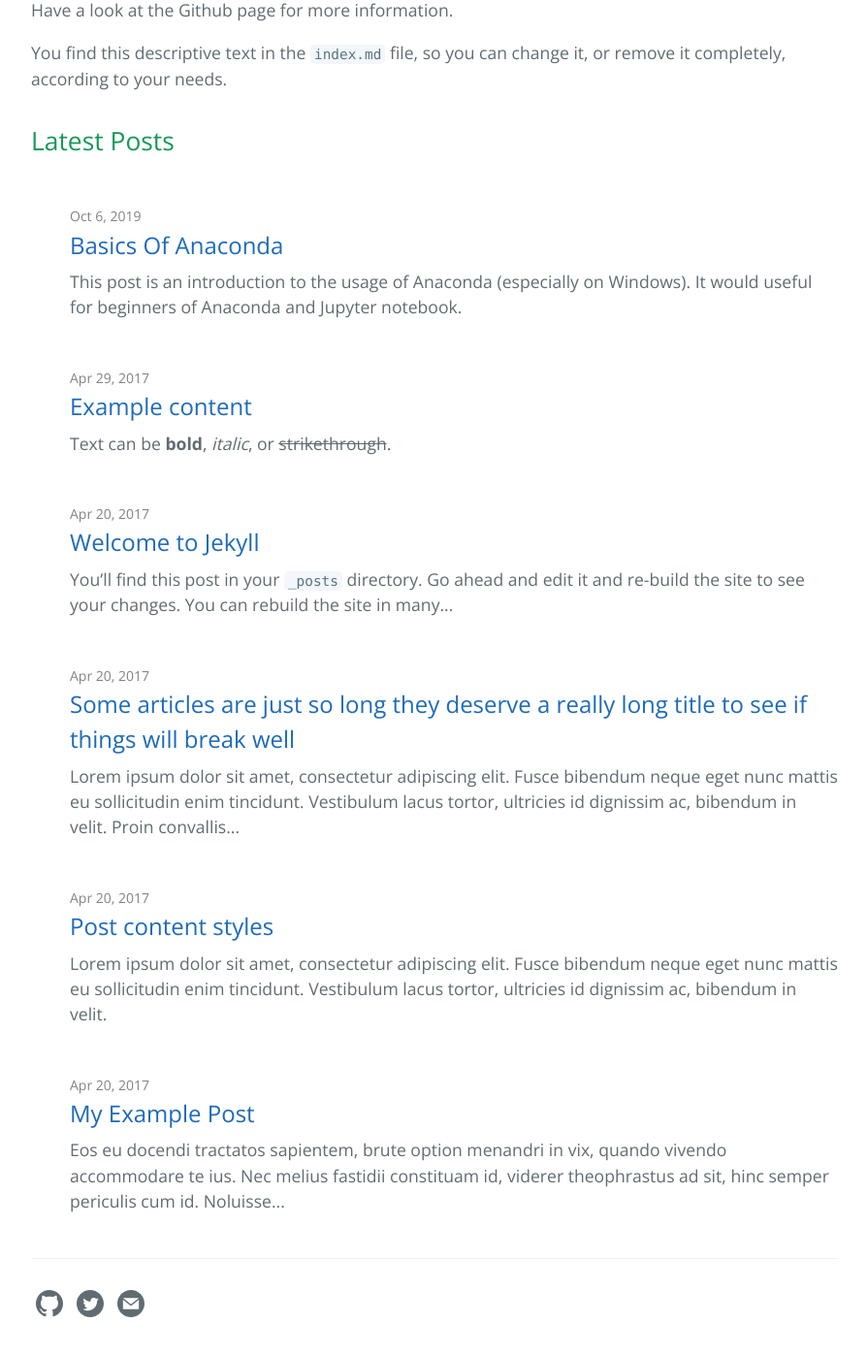
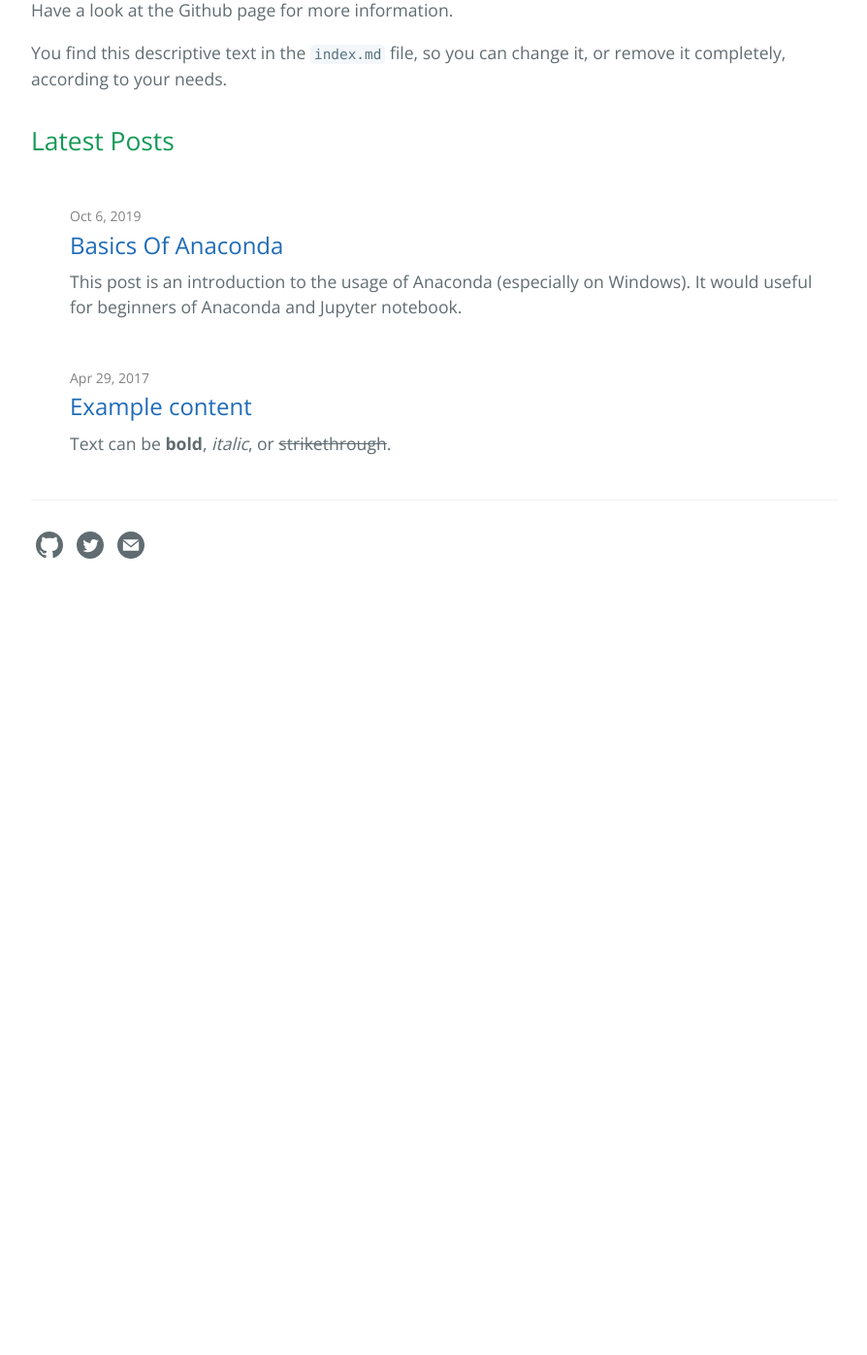
Before and after one commit to huanfachen/huanfac.github.io, a Jekyll site: the page built from index.md, in a window 1280 px wide and 1400 px high, scrolled down 630 px. Shown: the top 1397 px of the window at 97% size, without its empty margins (192-1086 px from the left). Built offline with Jekyll 4.4.1, drawn with Linux system fonts in a browser that asks for light colours; after the commit the page ends 1260 px from its top, so only the background shows below that.

Commit message:
Delete old md files

````diff
--- a/_posts/2017-04-20-my-example-post.md
+++ /dev/null
@@ -1,12 +0,0 @@
----
-layout: post
----
-
-Eos eu docendi tractatos sapientem, brute option menandri in vix, quando vivendo accommodare te ius. Nec melius fastidii constituam id, viderer theophrastus ad sit, hinc semper periculis cum id. Noluisse postulant assentior est in, no choro sadipscing repudiandae vix. Vis in euismod delenit dignissim. Ex quod nostrum sit, suas decore animal id ius, nobis solet detracto quo te.
-
-{% comment %}
-Might you have an include in your theme? Why not try it here!
-{% include my-themes-great-include.html %}
-{% endcomment %}
-
-No laudem altera adolescens has, volumus lucilius eum no. Eam ei nulla audiam efficiantur. Suas affert per no, ei tale nibh sea. Sea ne magna harum, in denique scriptorem sea, cetero alienum tibique ei eos. Labores persequeris referrentur eos ei.
--- a/_posts/2017-04-20-post-content-styles.md
+++ /dev/null
@@ -1,90 +0,0 @@
----
-layout: post
-title: "Post content styles"
-tagline: "This post demonstrates post content styles"
-categories: junk
-image: /thumbnail-mobile.png
-author: "Bart Simpson"
-meta: "Springfield"
----
-
-Lorem ipsum dolor sit amet, consectetur adipiscing elit. Fusce bibendum neque eget nunc mattis eu sollicitudin enim tincidunt. Vestibulum lacus tortor, ultricies id dignissim ac, bibendum in velit.
-
-## Some great heading (h2)
-
-Proin convallis mi ac felis pharetra aliquam. Curabitur dignissim accumsan rutrum. In arcu magna, aliquet vel pretium et, molestie et arcu.
-
-Mauris lobortis nulla et felis ullamcorper bibendum. Phasellus et hendrerit mauris. Proin eget nibh a massa vestibulum pretium. Suspendisse eu nisl a ante aliquet bibendum quis a nunc. Praesent varius interdum vehicula. Aenean risus libero, placerat at vestibulum eget, ultricies eu enim. Praesent nulla tortor, malesuada adipiscing adipiscing sollicitudin, adipiscing eget est.
-
-## Another great heading (h2)
-
-Lorem ipsum dolor sit amet, consectetur adipiscing elit. Fusce bibendum neque eget nunc mattis eu sollicitudin enim tincidunt. Vestibulum lacus tortor, ultricies id dignissim ac, bibendum in velit.
-
-### Some great subheading (h3)
-
-Proin convallis mi ac felis pharetra aliquam. Curabitur dignissim accumsan rutrum. In arcu magna, aliquet vel pretium et, molestie et arcu. Mauris lobortis nulla et felis ullamcorper bibendum.
-
-Phasellus et hendrerit mauris. Proin eget nibh a massa vestibulum pretium. Suspendisse eu nisl a ante aliquet bibendum quis a nunc.
-
-### Some great subheading (h3)
-
-Praesent varius interdum vehicula. Aenean risus libero, placerat at vestibulum eget, ultricies eu enim. Praesent nulla tortor, malesuada adipiscing adipiscing sollicitudin, adipiscing eget est.
-
-> This quote will change your life. It will reveal the secrets of the universe, and all the wonders of humanity. Don't misuse it.
-
-Lorem ipsum dolor sit amet, consectetur adipiscing elit. Fusce bibendum neque eget nunc mattis eu sollicitudin enim tincidunt.
-
-### Some great subheading (h3)
-
-Vestibulum lacus tortor, ultricies id dignissim ac, bibendum in velit. Proin convallis mi ac felis pharetra aliquam. Curabitur dignissim accumsan rutrum.
-
-```html
-<html>
-  <head>
-  </head>
-  <body>
-    <p>Hello, World!</p>
-  </body>
-</html>
-```
-
-
-In arcu magna, aliquet vel pretium et, molestie et arcu. Mauris lobortis nulla et felis ullamcorper bibendum. Phasellus et hendrerit mauris.
-
-#### You might want a sub-subheading (h4)
-
-In arcu magna, aliquet vel pretium et, molestie et arcu. Mauris lobortis nulla et felis ullamcorper bibendum. Phasellus et hendrerit mauris.
-
-In arcu magna, aliquet vel pretium et, molestie et arcu. Mauris lobortis nulla et felis ullamcorper bibendum. Phasellus et hendrerit mauris.
-
-#### But it's probably overkill (h4)
-
-In arcu magna, aliquet vel pretium et, molestie et arcu. Mauris lobortis nulla et felis ullamcorper bibendum. Phasellus et hendrerit mauris.
-
-### Oh hai, an unordered list!!
-
-In arcu magna, aliquet vel pretium et, molestie et arcu. Mauris lobortis nulla et felis ullamcorper bibendum. Phasellus et hendrerit mauris.
-
-- First item, yo
-- Second item, dawg
-- Third item, what what?!
-- Fourth item, fo sheezy my neezy
-
-### Oh hai, an ordered list!!
-
-In arcu magna, aliquet vel pretium et, molestie et arcu. Mauris lobortis nulla et felis ullamcorper bibendum. Phasellus et hendrerit mauris.
-
-1. First item, yo
-2. Second item, dawg
-3. Third item, what what?!
-4. Fourth item, fo sheezy my neezy
-
-
-
-## Headings are cool! (h2)
-
-Proin eget nibh a massa vestibulum pretium. Suspendisse eu nisl a ante aliquet bibendum quis a nunc. Praesent varius interdum vehicula. Aenean risus libero, placerat at vestibulum eget, ultricies eu enim. Praesent nulla tortor, malesuada adipiscing adipiscing sollicitudin, adipiscing eget est.
-
-Praesent nulla tortor, malesuada adipiscing adipiscing sollicitudin, adipiscing eget est.
-
-Proin eget nibh a massa vestibulum pretium. Suspendisse eu nisl a ante aliquet bibendum quis a nunc.
--- a/_posts/2017-04-20-super-long-article.md
+++ /dev/null
@@ -1,11 +0,0 @@
----
-layout: post
-title: "Some articles are just so long they deserve a really long title to see if things will break well"
-categories: misc
----
-
-Lorem ipsum dolor sit amet, consectetur adipiscing elit. Fusce bibendum neque eget nunc mattis eu sollicitudin enim tincidunt. Vestibulum lacus tortor, ultricies id dignissim ac, bibendum in velit. Proin convallis mi ac felis pharetra aliquam. Curabitur dignissim accumsan rutrum. In arcu magna, aliquet vel pretium et, molestie et arcu. Mauris lobortis nulla et felis ullamcorper bibendum. Phasellus et hendrerit mauris. Proin eget nibh a massa vestibulum pretium. Suspendisse eu nisl a ante aliquet bibendum quis a nunc. Praesent varius interdum vehicula. Aenean risus libero, placerat at vestibulum eget, ultricies eu enim. Praesent nulla tortor, malesuada adipiscing adipiscing sollicitudin, adipiscing eget est.
-
-Lorem ipsum dolor sit amet, consectetur adipiscing elit. Fusce bibendum neque eget nunc mattis eu sollicitudin enim tincidunt. Vestibulum lacus tortor, ultricies id dignissim ac, bibendum in velit. Proin convallis mi ac felis pharetra aliquam. Curabitur dignissim accumsan rutrum. In arcu magna, aliquet vel pretium et, molestie et arcu. Mauris lobortis nulla et felis ullamcorper bibendum. Phasellus et hendrerit mauris. Proin eget nibh a massa vestibulum pretium. Suspendisse eu nisl a ante aliquet bibendum quis a nunc. Praesent varius interdum vehicula. Aenean risus libero, placerat at vestibulum eget, ultricies eu enim. Praesent nulla tortor, malesuada adipiscing adipiscing sollicitudin, adipiscing eget est.
-
-Lorem ipsum dolor sit amet, consectetur adipiscing elit. Fusce bibendum neque eget nunc mattis eu sollicitudin enim tincidunt. Vestibulum lacus tortor, ultricies id dignissim ac, bibendum in velit. Proin convallis mi ac felis pharetra aliquam. Curabitur dignissim accumsan rutrum. In arcu magna, aliquet vel pretium et, molestie et arcu. Mauris lobortis nulla et felis ullamcorper bibendum. Phasellus et hendrerit mauris. Proin eget nibh a massa vestibulum pretium. Suspendisse eu nisl a ante aliquet bibendum quis a nunc. Praesent varius interdum vehicula. Aenean risus libero, placerat at vestibulum eget, ultricies eu enim. Praesent nulla tortor, malesuada adipiscing adipiscing sollicitudin, adipiscing eget est.
--- a/_posts/2017-04-20-welcome-to-jekyll.md
+++ /dev/null
@@ -1,22 +0,0 @@
----
-layout: post
-title: "Welcome to Jekyll"
----
-You’ll find this post in your `_posts` directory. Go ahead and edit it and re-build the site to see your changes. You can rebuild the site in many different ways, but the most common way is to run `jekyll serve`, which launches a web server and auto-regenerates your site when a file is updated.
-
-To add new posts, simply add a file in the `_posts` directory that follows the convention `YYYY-MM-DD-name-of-post.ext` and includes the necessary front matter. Take a look at the source for this post to get an idea about how it works.
-
-Jekyll also offers powerful support for code snippets:
-
-{% highlight ruby %}
-def print_hi(name)
-  puts "Hi, #{name}"
-end
-print_hi('Tom')
-#=> prints 'Hi, Tom' to STDOUT.
-{% endhighlight %}
-
-Check out the [Jekyll docs][jekyll-docs] for more info on how to get the most out of Jekyll. File all bugs/feature requests at [Jekyll’s GitHub repo][jekyll-gh].
-
-[jekyll-docs]: http://jekyllrb.com/docs/home
-[jekyll-gh]:   https://github.com/jekyll/jekyll
````
Also changed, not shown: _posts/2019-10-06-basics-of-anaconda.md (+1 -1 lines).
